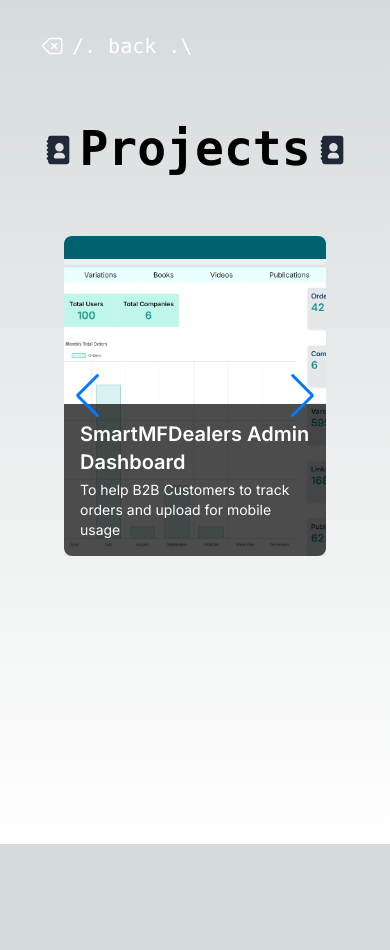
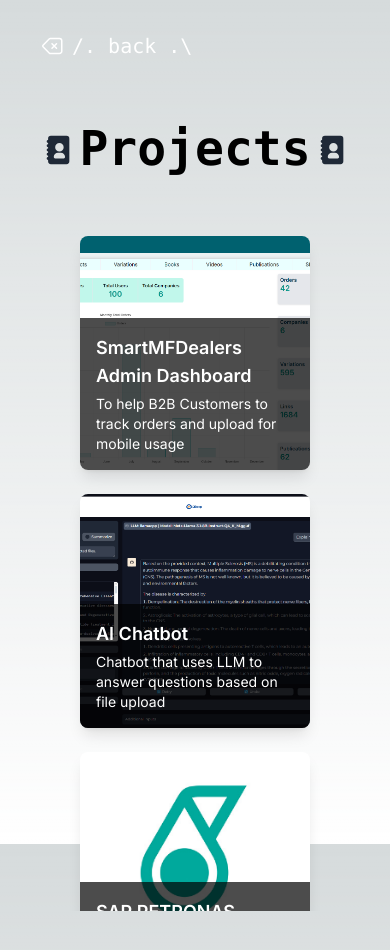
Before and after one commit to Umen14/portfolio_umen, a Next.js app: page /projects in a window 390 px wide. Shown: the top 950 px of the page. Before the commit the page ends 844 px from the top, so only its background shows below. Built offline with nearby package versions, Linux system fonts and the light colour scheme.

Commit message:
Changes to be committed: 	new file:   src/app/project-nine/page.tsx 	modified:   src/app/project-seven/page.tsx 	modified:   src/components/Slider/page.tsx

```diff
--- a/src/app/project-seven/page.tsx
+++ b/src/app/project-seven/page.tsx
@@ -46,7 +46,7 @@
     let bestScore = -Infinity;
     let move;
 
-    board.forEach((cell, i) => {
+    board.forEach((cell:any, i:any) => {
       if (!cell) {
         let newBoard = [...board];
         newBoard[i] = player;
@@ -70,7 +70,7 @@
 
     if (isMaximizing) {
       let bestScore = -Infinity;
-      board.forEach((cell, i) => {
+      board.forEach((cell:any, i:any) => {
         if (!cell) {
           let newBoard = [...board];
           newBoard[i] = "O";
@@ -81,7 +81,7 @@
       return bestScore;
     } else {
       let bestScore = Infinity;
-      board.forEach((cell, i) => {
+      board.forEach((cell:any, i:any) => {
         if (!cell) {
           let newBoard = [...board];
           newBoard[i] = "X";
@@ -93,7 +93,7 @@
     }
   };
 
-  const checkWinner = (board) => {
+  const checkWinner = (board:any) => {
     const winningCombos = [
       [0, 1, 2], [3, 4, 5], [6, 7, 8],
       [0, 3, 6], [1, 4, 7], [2, 5, 8],
@@ -109,7 +109,7 @@
     return null;
   };
 
-  const updateScores = (winner) => {
+  const updateScores = (winner:any) => {
     setScores((prev) => ({
       ...prev,
       [winner]: prev[winner] + 1,
--- a/src/components/Slider/page.tsx
+++ b/src/components/Slider/page.tsx
@@ -1,76 +1,80 @@
 "use client";
-import { Swiper, SwiperSlide } from 'swiper/react';
-import 'swiper/css';
-import 'swiper/css/navigation';
-import { useState , useEffect} from 'react';
-import { Navigation } from 'swiper/modules';
-import Image from 'next/image';
-import Link from 'next/link';
+import { Swiper, SwiperSlide } from "swiper/react";
+import "swiper/css";
+import "swiper/css/navigation";
+import { useState, useEffect } from "react";
+import { Navigation } from "swiper/modules";
+import Image from "next/image";
+import Link from "next/link";
 
 export default function ProjectCarousel() {
   const slides = [
     {
-            imageUrl: '/images/SMFD.png',
-            title: 'SmartMFDealers Admin Dashboard',
-            description: 'To help B2B Customers to track orders and upload for mobile usage',
-            link: '/project-one',
+      imageUrl: "/images/SMFD.png",
+      title: "SmartMFDealers Admin Dashboard",
+      description: "To help B2B Customers to track orders and upload for mobile usage",
+      link: "/project-one",
     },
     {
-            imageUrl: '/images/QbeepAI.png',
-            title: 'AI Chatbot',
-            description: 'Chatbot that uses LLM to answer questions based on file upload',
-            link: '/project-two',
+      imageUrl: "/images/QbeepAI.png",
+      title: "AI Chatbot",
+      description: "Chatbot that uses LLM to answer questions based on file upload",
+      link: "/project-two",
     },
     {
-            imageUrl: '/images/petronas.png',
-            title: 'SAP PETRONAS',
-            description: 'A brief description of Project Three.',
-            link: '/project-three',
+      imageUrl: "/images/petronas.png",
+      title: "SAP PETRONAS",
+      description: "A brief description of Project Three.",
+      link: "/project-three",
     },
     {
-            imageUrl: '/images/petronas.png',
-            title: 'PETRONAS Risk Based Inspection',
-            description: 'A brief description of Project One.',
-            link: '/project-one',
+      imageUrl: "/images/petronas.png",
+      title: "PETRONAS Risk Based Inspection",
+      description: "A brief description of Project One.",
+      link: "/project-one",
     },
     {
-            imageUrl: 'https://placehold.co/600x400',
-            title: 'Appsheet Development Low-Code',
-            description: 'A low-code development platform for Appsheet which benefits for employees to time in and out.',
-            link: '/project-two',
+      imageUrl: "https://placehold.co/600x400",
+      title: "Appsheet Development Low-Code",
+      description: "A low-code development platform for Appsheet which benefits employees for time tracking.",
+      link: "/project-two",
     },
     {
-            imageUrl: 'https://placehold.co/600x400',
-            title: 'Snake Game',
-            description: 'A simple snake game for interaction purpose.',
-            link: '/project-six',
+      imageUrl: "https://placehold.co/600x400",
+      title: "Snake Game",
+      description: "A simple snake game for interaction purpose.",
+      link: "/project-six",
     },
     {
-            imageUrl: 'https://placehold.co/600x400',
-            title: 'Tic Tac Toe',
-            description: 'A brief description of Project One.',
-            link: '/project-seven',
+      imageUrl: "https://placehold.co/600x400",
+      title: "Tic Tac Toe",
+      description: "A brief description of Project One.",
+      link: "/project-seven",
     },
     {
-            imageUrl: 'https://placehold.co/600x400',
-            title: 'Hang-Man',
-            description: 'A brief description of Project Two.',
-            link: '/project-eight',
+      imageUrl: "https://placehold.co/600x400",
+      title: "Hang-Man",
+      description: "A brief description of Project Two.",
+      link: "/project-eight",
     },
     {
-            imageUrl: 'https://placehold.co/600x400',
-            title: 'Project 9',
-            description: 'A brief description of Project Three.',
-            link: '/project-three',
+      imageUrl: "https://placehold.co/600x400",
+      title: "Project 9",
+      description: "A brief description of Project Three.",
+      link: "/project-nine",
     },
   ];
+
   const [isMounted, setIsMounted] = useState(false);
 
   useEffect(() => {
-        setIsMounted(true); // Set mounted to true after client-side render
+    setIsMounted(true); // Ensures component is mounted before rendering
   }, []);
+
   return (
     <div className="container mx-auto p-8">
+      {/* ✅ Horizontal Swiper for Desktop/Tablet */}
+      <div className="hidden sm:block">
         {isMounted && (
           <Swiper
             navigation={true}
@@ -78,41 +82,52 @@
             spaceBetween={20}
             slidesPerView={1}
             breakpoints={{
-             640: {
-                 slidesPerView: 2,
-                 spaceBetween: 15,
-             },
-             1024: {
-                 slidesPerView: 3,
-                 spaceBetween: 20,
-             },
+              640: { slidesPerView: 2, spaceBetween: 15 },
+              1024: { slidesPerView: 3, spaceBetween: 20 },
             }}
             loop={true}
             className="w-full mx-auto"
           >
             {slides.map((slide, index) => (
               <SwiperSlide key={index} className="relative">
-                        <Link href={slide.link} passHref>
-                            <div className="cursor-pointer group">
-                                <div className="relative w-full h-80 overflow-hidden rounded-lg shadow-lg">
-                                    <Image
-                                        src={slide.imageUrl}
-                                        alt={slide.title}
-                                        layout="fill"
-                                        objectFit="cover"  // Ensures image covers container
-                                        className="transition-transform duration-300 group-hover:scale-105"
-                                    />
-                                </div>
-                                <div className="absolute bottom-0 left-0 right-0 bg-black bg-opacity-70 p-4 rounded-b-lg text-white ">
-                                    <h3 className="text-xl font-semibold">{slide.title}</h3>
-                                    <p className="text-sm mt-1">{slide.description}</p>
-                                </div>
-                            </div>
-                        </Link>
+                <SlideCard slide={slide} />
               </SwiperSlide>
             ))}
           </Swiper>
         )}
       </div>
+
+      {/* ✅ Vertical Scrolling for Mobile */}
+      <div className="block sm:hidden space-y-6 overflow-y-auto h-[80vh] px-4 scrollbar-none">
+        {slides.map((slide, index) => (
+          <div key={index} className="relative">
+            <SlideCard slide={slide} />
+          </div>
+        ))}
+      </div>
+    </div>
   );
 }
+
+/* ✅ Reusable SlideCard Component */
+const SlideCard = ({ slide }: { slide: any }) => (
+  <Link href={slide.link} passHref>
+    <div className="cursor-pointer group">
+      {/* Responsive height adjustments */}
+      <div className="relative w-full h-[60vw] sm:h-80 md:h-96 lg:h-[22rem] overflow-hidden rounded-lg shadow-lg">
+        <Image
+          src={slide.imageUrl}
+          alt={slide.title}
+          layout="fill"
+          objectFit="cover"
+          className="transition-transform duration-300 group-hover:scale-105"
+        />
+      </div>
+      <div className="absolute bottom-0 left-0 right-0 bg-black bg-opacity-70 p-4 rounded-b-lg text-white">
+        <h3 className="text-lg sm:text-xl font-semibold">{slide.title}</h3>
+        <p className="text-sm sm:text-base mt-1">{slide.description}</p>
+      </div>
+    </div>
+  </Link>
+
+);
```
Also changed, not shown: src/app/project-nine/page.tsx (added, +120 -0 lines). Lines whose indentation alone changed are shown as unchanged.
